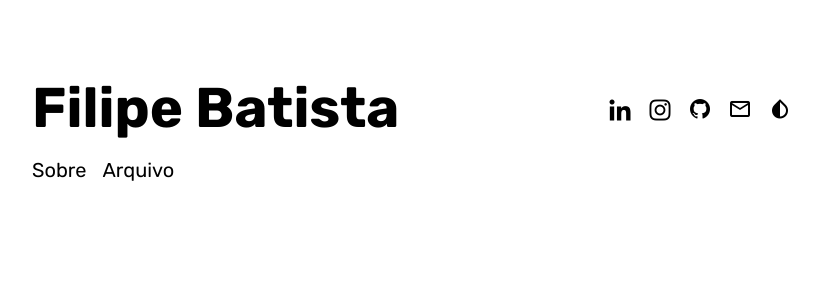
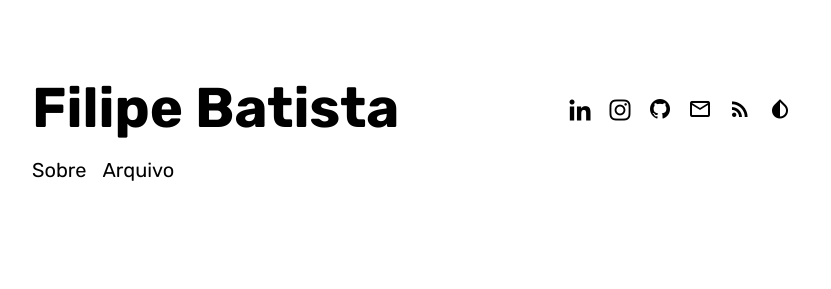
Before and after one commit to filipeleonelbatista/filipeleonelbatista.github.io, a Jekyll site: the page built from about.md, in a window 1280 px wide. Shown: the top 289 px of the page, without its empty margins (224-1055 px from the left). Built offline with Jekyll 4.4.1, drawn with Linux system fonts in a browser that asks for light colours; some web fonts are replaced.

Commit message:
Update _config.yml

```diff
--- a/_config.yml
+++ b/_config.yml
@@ -27,7 +27,7 @@
 # Author info
 author:
   fullname                  : Filipe de Leonel Batista
-  rss                       : false # generate RSS feed and show it's icon in header
+  rss                       : true # generate RSS feed and show it's icon in header
   mail                      : filipe.x2016@gmail.com # change to your e-mail address
   twitter                   : #filipegaucho22
   github                    : filipeleonelbatista
```
